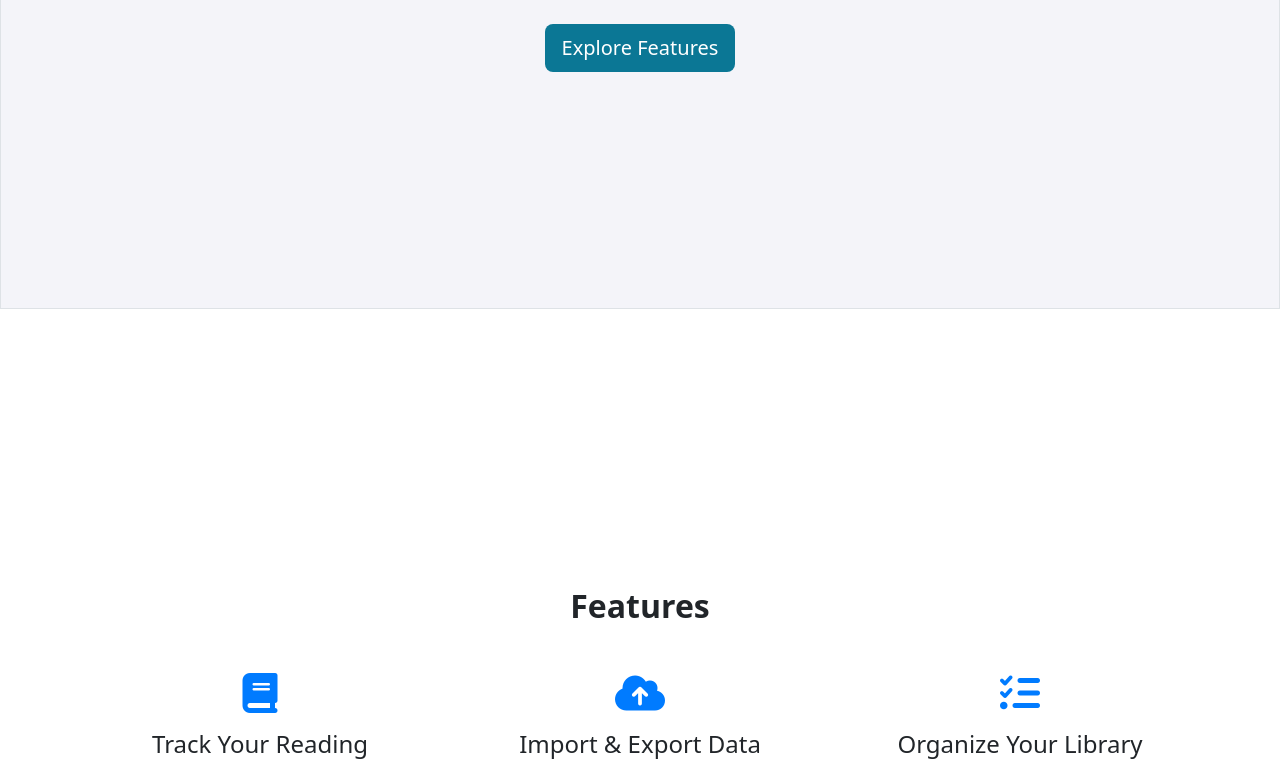
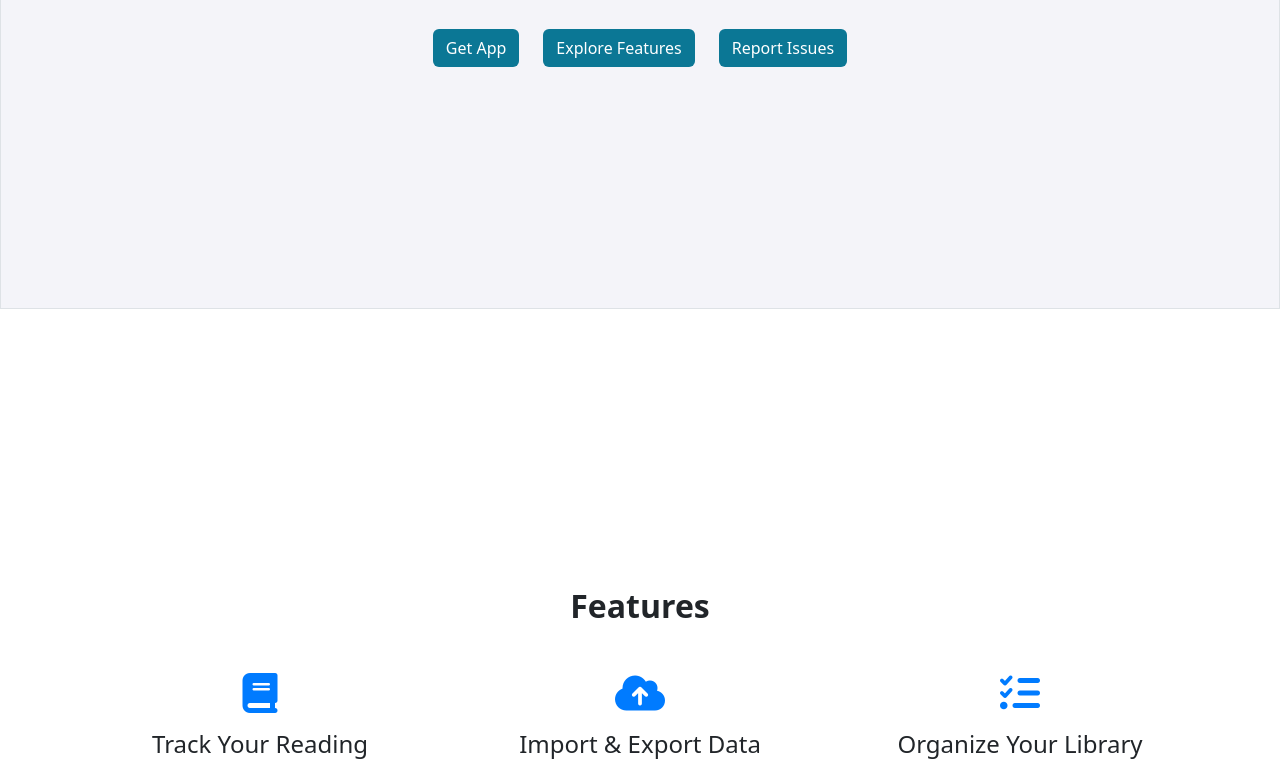
Before and after one commit to bugsdev2/bookaccioWebsite, a website: page index.html in a window 1280 px wide. Shown: the part 491-1255 px from the top of the page. Drawn offline with nearby package versions, Linux system fonts and the light colour scheme.

Commit message:
Added issue page button

```diff
--- a/index.html
+++ b/index.html
@@ -37,7 +37,7 @@
                 padding: 50px 0;
                 background-color: #f4f4f9;
             }
-            .contact-section {
+            .download-section {
                 padding: 30px 0;
             }
             footer {
@@ -62,12 +62,27 @@
                 />
                 <h1>Welcome to Bookaccio</h1>
                 <p class="lead">Your Personal Book Tracker to Manage, Track, and Organize Your Reading Journey</p>
-                <a
-                    href="#features"
-                    class="btn btn-lg mt-3"
-                    style="background-color: var(--blue); color: white"
-                    >Explore Features</a
-                >
+                <div class="d-flex gap-4 justify-content-center">
+                    <a
+                        href="#download"
+                        class="btn mt-3"
+                        style="background-color: var(--blue); color: white"
+                        >Get App</a
+                    >
+                    <a
+                        href="#features"
+                        class="btn mt-3"
+                        style="background-color: var(--blue); color: white"
+                        >Explore Features</a
+                    >
+                    <a
+                        href="https://github.com/bugsdev2/bookaccio/issues"
+                        class="btn mt-3"
+                        style="background-color: var(--blue); color: white"
+                        target="_blank"
+                        >Report Issues</a
+                    >
+                </div>
             </div>
         </section>
 
@@ -146,8 +161,8 @@
 
         <!-- Contact Section -->
         <section
-            id="contact"
-            class="contact-section"
+            id="download"
+            class="download-section"
         >
             <div class="container text-center">
                 <button class="btn btn-lg">
@@ -158,6 +173,7 @@
                     >
                         Get Bookaccio
                     </a>
+                    <sub>v.0.0.5</sub>
                 </button>
                 <!-- <div class="row justify-content-center">
                     <div class="col-md-6">
```
